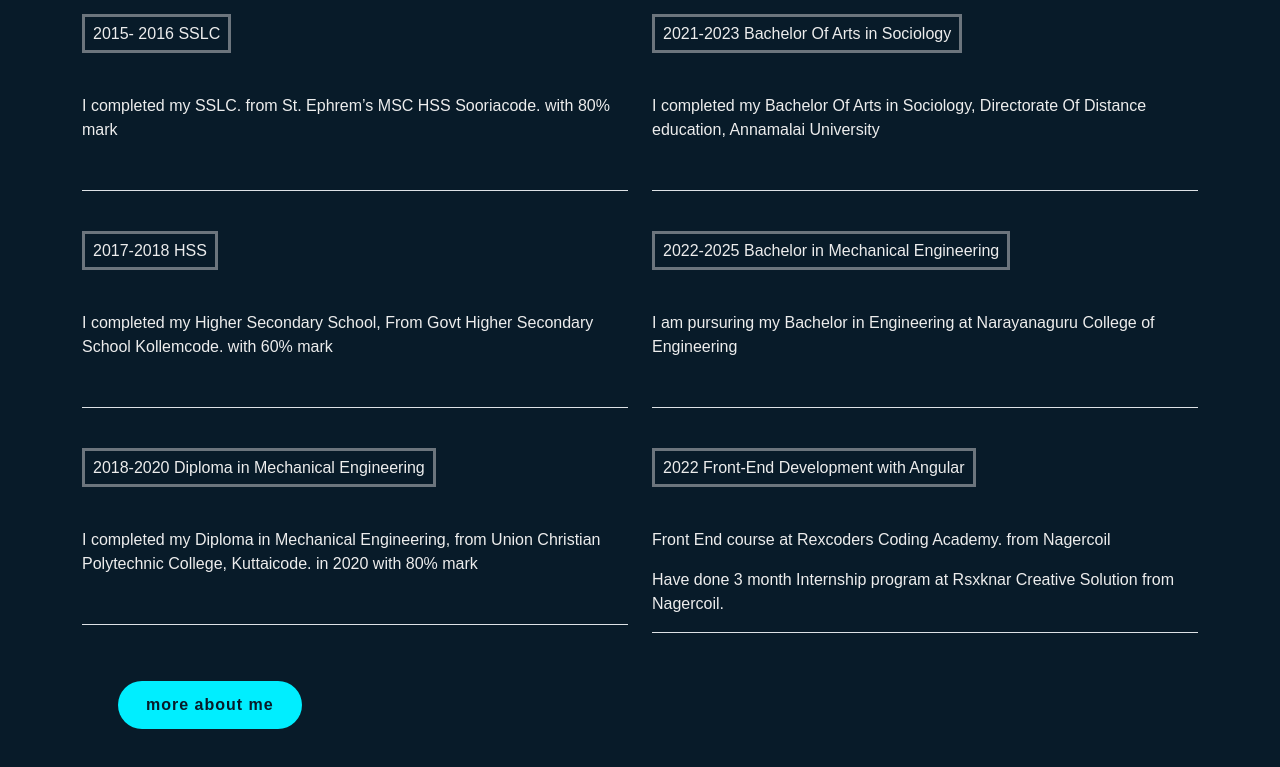
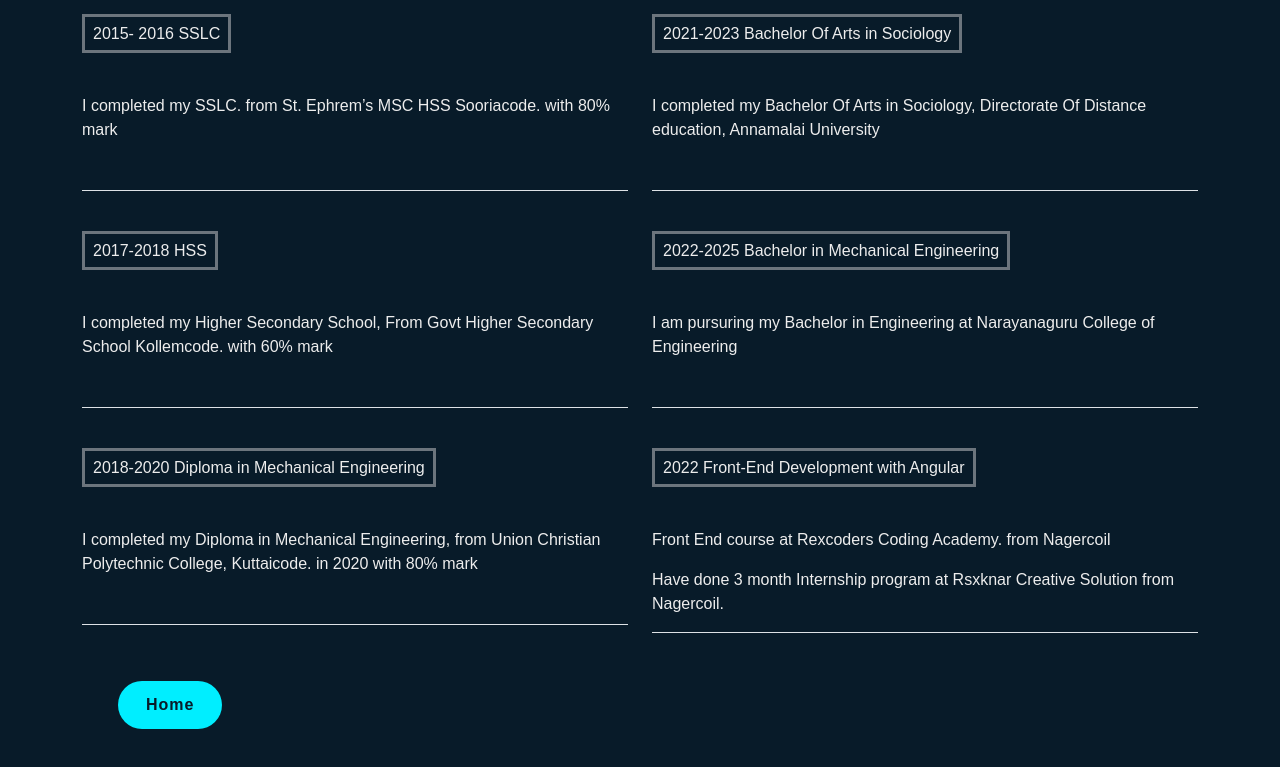
Before and after one commit to vishnusvish/personal-web, a plain HTML site: page about-me-page.html in a window 1280 px wide. Shown: the part 111-878 px from the top of the page. Drawn offline with nearby package versions, Linux system fonts and the light colour scheme.

Commit message:
homeedit

```diff
--- a/about-me-page.html
+++ b/about-me-page.html
@@ -81,7 +81,7 @@
         </div>
         <div class="row">
           <div class="col-lg-4 p-5">
-            <a href="./index.html" class="btn-box">more about me</a>
+            <a href="./index.html" class="btn-box">Home</a>
           </div>
         </div>
       </div>
```
